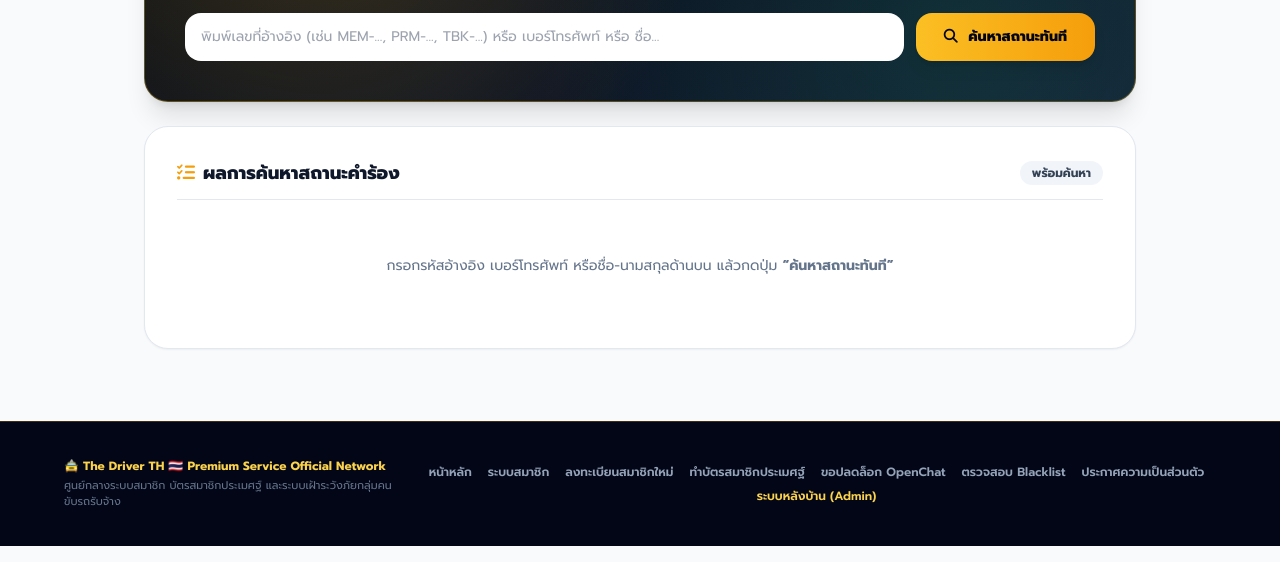
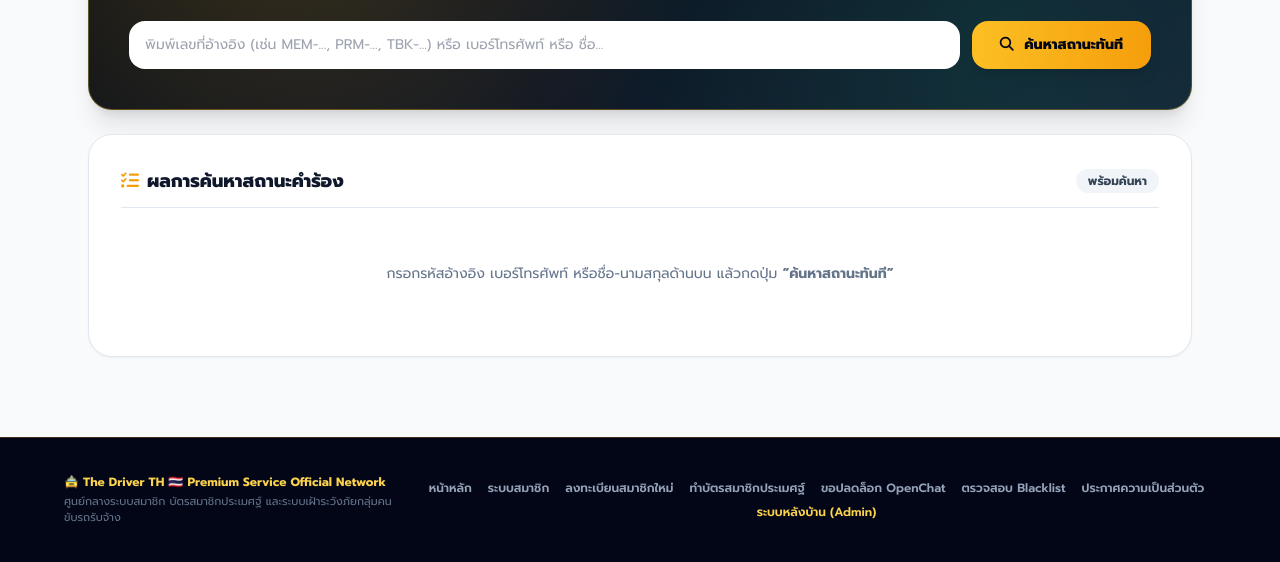
Before and after one commit to AboutmeProcess/TheDriverThailand, a plain HTML site: page tracking.html in a window 1280 px wide. Shown: the part 357-919 px from the top of the page. Drawn offline with nearby package versions, Linux system fonts and the light colour scheme.

Commit message:
Update tracking.html

```diff
--- a/tracking.html
+++ b/tracking.html
@@ -363,7 +363,7 @@
     </div>
   </nav>
 
-  <main class="flex-grow max-w-5xl w-full mx-auto px-4 py-8 space-y-6">
+  <main class="flex-grow max-w-6xl w-full mx-auto px-4 sm:px-6 py-6 sm:py-10 space-y-6">
     <section class="hero-glow-bg rounded-3xl p-6 sm:p-10 text-white border border-amber-400/30 shadow-xl space-y-4">
       <span class="inline-flex items-center gap-2 bg-amber-500/20 border border-amber-400/40 text-amber-300 text-xs font-bold px-3.5 py-1 rounded-full">
         <i class="fa-solid fa-satellite-dish"></i> UNIFIED REQUEST TRACKER
```
